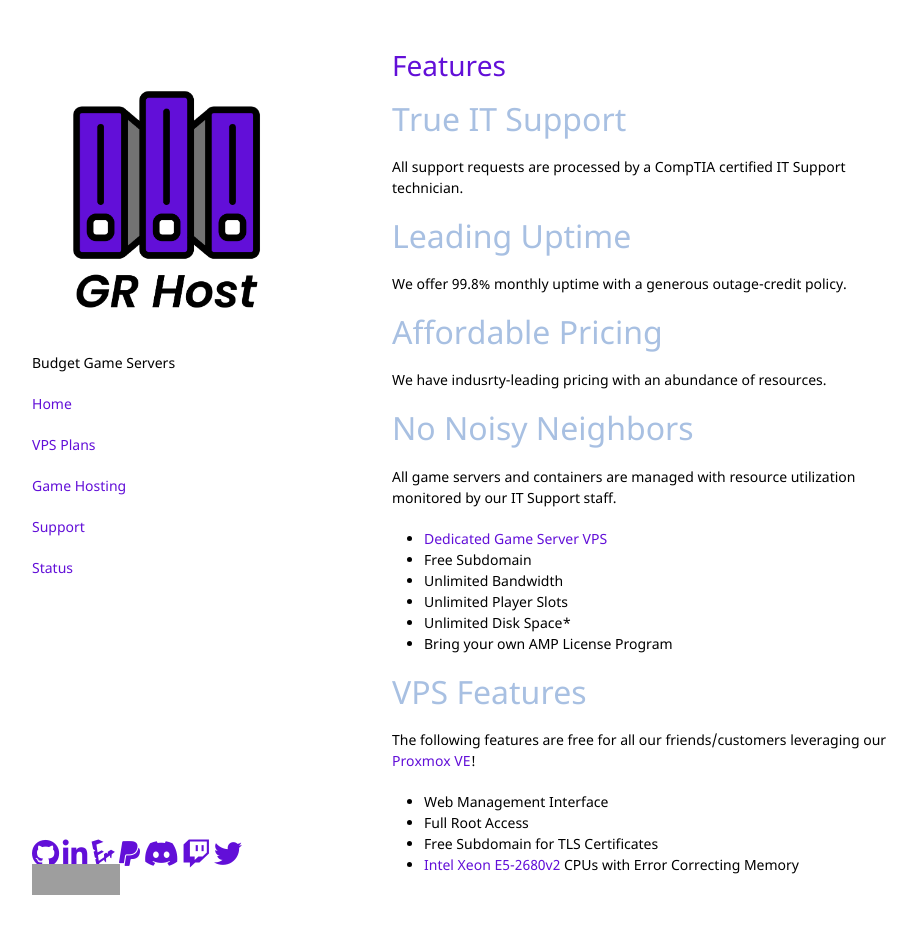
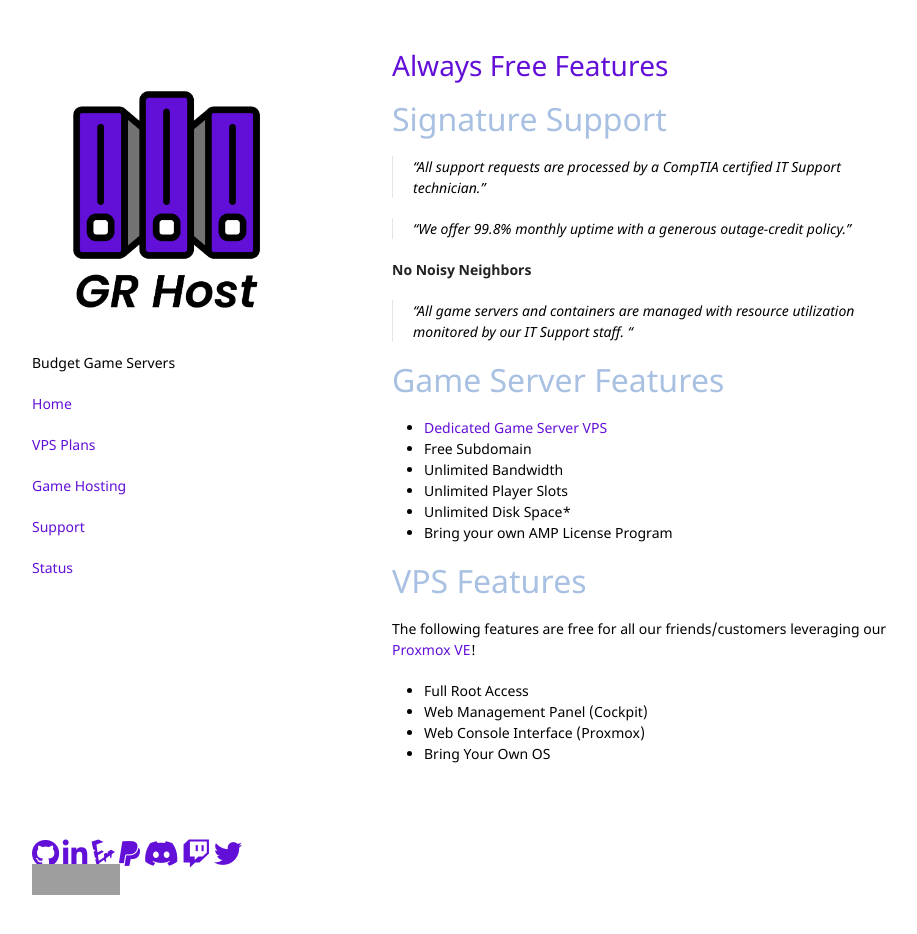
Before and after one commit to GoobyFRS/grhost-web, a Jekyll site: the page built from pages/features.md, in a window 1280 px wide and 945 px high. Shown: the top 934 px of the window, without its empty margins (178-1095 px from the left). Built offline with Jekyll 4.4.1, drawn with Linux system fonts in a browser that asks for light colours; nearby versions of some CDN libraries; our own code applies the rules of GitHub Pages for plain Markdown files; grey boxes are pictures that could not be loaded.

Commit message:
clean up

```diff
--- a/pages/features.md
+++ b/pages/features.md
@@ -1,20 +1,16 @@
 ---
 layout: default
 ---
-# Features
+# Always Free Features
+## Signature Support
+> "All support requests are processed by a CompTIA certified IT Support technician."
 
-## True IT Support
-All support requests are processed by a CompTIA certified IT Support technician.
+> "We offer 99.8% monthly uptime with a generous outage-credit policy."
 
-## Leading Uptime
-We offer 99.8% monthly uptime with a generous outage-credit policy.
+**No Noisy Neighbors**
+> "All game servers and containers are managed with resource utilization monitored by our IT Support staff. "
 
-## Affordable Pricing
-We have indusrty-leading pricing with an abundance of resources.
-
-## No Noisy Neighbors
-All game servers and containers are managed with resource utilization monitored by our IT Support staff.
-
+## Game Server Features
 - [Dedicated Game Server VPS](https://www.turnkeylinux.org/gameserver)
 - Free Subdomain
 - Unlimited Bandwidth
@@ -24,7 +20,7 @@
 
 ## VPS Features
 The following features are free for all our friends/customers leveraging our [Proxmox VE](https://www.proxmox.com/en/)!
-- Web Management Interface
 - Full Root Access
-- Free Subdomain for TLS Certificates
-- [Intel Xeon E5-2680v2](https://ark.intel.com/content/www/us/en/ark/products/75277/intel-xeon-processor-e52680-v2-25m-cache-2-80-ghz.html) CPUs with Error Correcting Memory
+- Web Management Panel (Cockpit)
+- Web Console Interface (Proxmox)
+- Bring Your Own OS
```
Also changed, not shown: index.md (+11 -10 lines), pages/services/vps-plans.md (+4 -4 lines), pages/support.md (line endings or trailing spaces).
